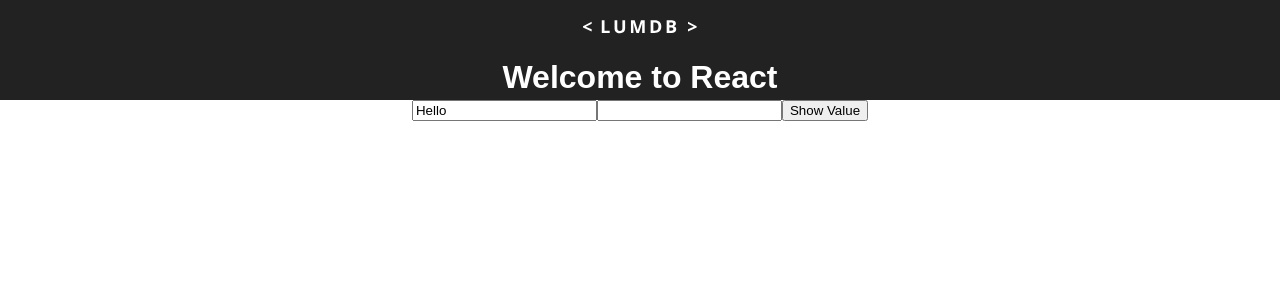
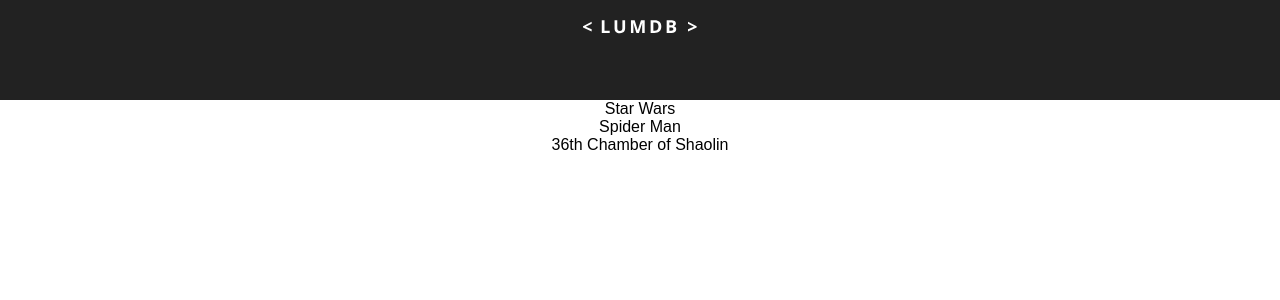
Before and after one commit to Kurtz1993/react16-for-everyone, a React (Create React App) app: page / in a window 1280 px wide. Shown: the top 300 px of the page. Built offline with nearby package versions, Linux system fonts and the light colour scheme; the HTML template or start-up script is replaced by a standard one.

Commit message:
Use movie component

```diff
--- a/src/App.tsx
+++ b/src/App.tsx
@@ -1,41 +1,32 @@
 import * as React from 'react';
+
+import Movie from '@app/components/Movie';
 import './App.css';
-
 import logo from './logo.svg';
 
+const movies = [
+  {
+    id: 1,
+    title: 'Star Wars',
+  },
+  {
+    id: 2,
+    title: 'Spider Man',
+  },
+  {
+    id: 3,
+    title: '36th Chamber of Shaolin',
+  },
+];
+
 class App extends React.Component {
-  state = {
-    input: 'Hello'
-  };
-  inputRef = React.createRef<HTMLInputElement>();
-
-  constructor(props: any) {
-    super(props);
-  }
-
-  updateInput = (e: React.ChangeEvent<HTMLInputElement>) => {
-    this.setState({ input: e.target.value });
-  }
-
-  submit = () => {
-    console.log(this.inputRef.current.value);
-  };
-
   render() {
     return (
       <div className="App">
         <header className="App-header">
           <img src={logo} className="App-logo" alt="logo" />
-          <h1>Welcome to React</h1>
         </header>
-
-        <input
-          type="text"
-          onChange={this.updateInput}
-          value={this.state.input}
-        />
-        <input type="text" ref={this.inputRef} />
-        <button onClick={this.submit}>Show Value</button>
+        {movies.map(movie => <Movie key={movie.id} movie={movie} />)}
       </div>
     );
   }
```
